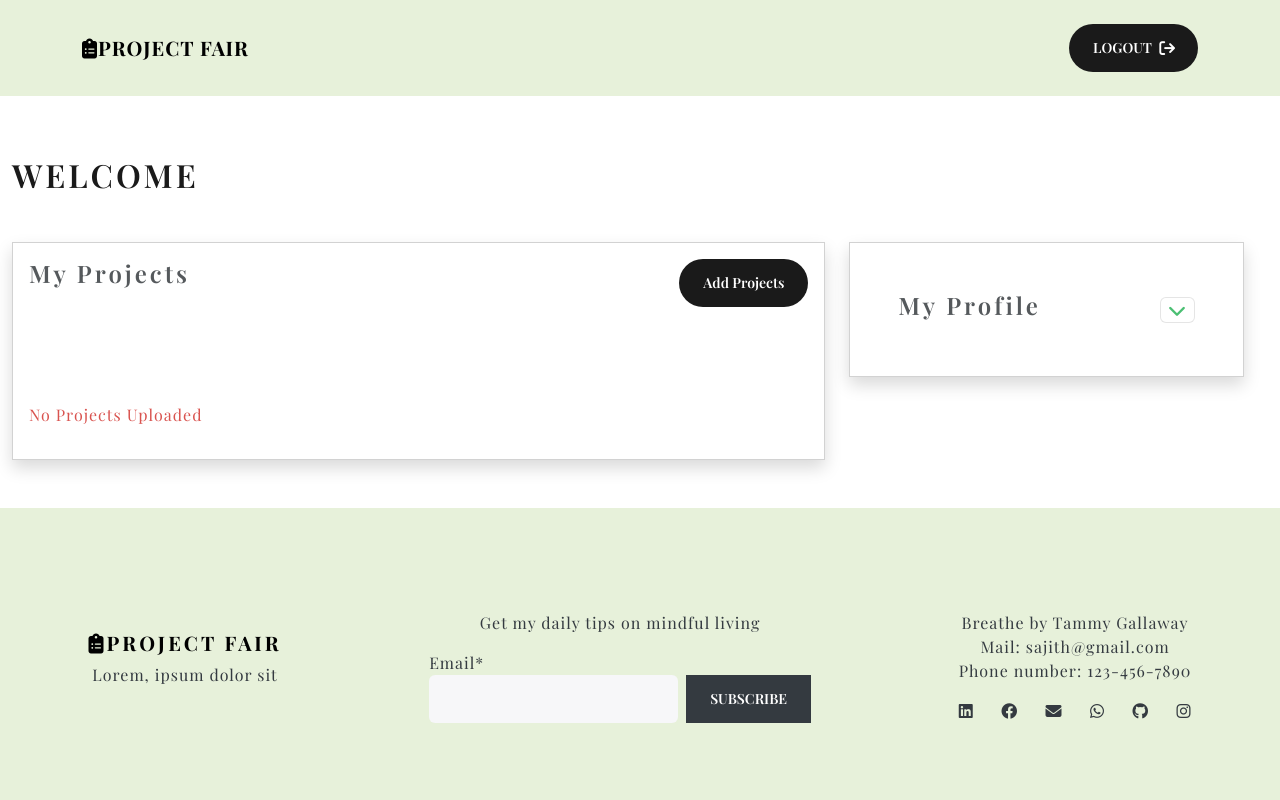
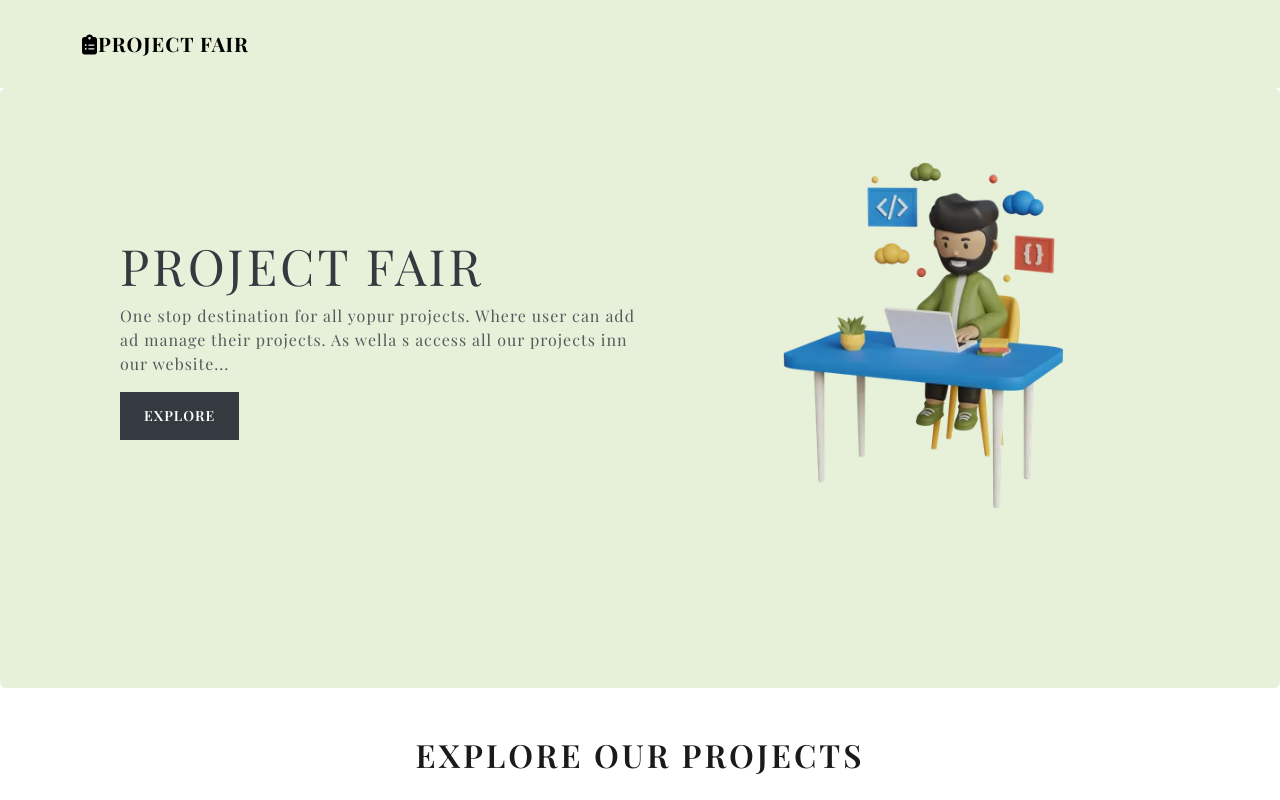
Before and after one commit to Sajith-Kumar-S-B/project-fair-mern, a React (Create React App) app: page /dashboard in a window 1280 px wide. Shown: the top 800 px of the page. Built offline with nearby package versions, Linux system fonts and the light colour scheme; no server answers.

Commit message:
auth_protect_deleteProject

```diff
--- a/src/App.js
+++ b/src/App.js
@@ -8,18 +8,20 @@ import Projects from './Pages/Projects';
 import Footer from './components/Footer';
 import Auth from './components/Auth';
 import AddProjects from './components/AddProjects';
+import { useContext } from 'react';
+import { tokenAuthorisationContext } from './Contexts/TokenAuth';
 
 function App() {
+  const {isAuthorized,setIsAuthorized} = useContext(tokenAuthorisationContext)
   return (
     <div className='app'>
 
     <Routes>
      <Route path={'/'} element={<Home/>} />
-     <Route path={'/dashboard'} element={<DashBoard/>} />
+     <Route path={'/dashboard'} element={isAuthorized?<DashBoard/>:<Home/>} />
      <Route path={'/login'} element={<Auth/>} />
      <Route path={'/register'} element={<Auth register />} />
-     <Route path={'/projects'} element={<Projects/>} />
-     <Route path={'/projects/add'} element={<AddProjects/>} />
+     <Route path={'/projects'} element={isAuthorized? <Projects/>:<Home/>} />
 
 
 
--- /dev/null
+++ b/src/Contexts/TokenAuth.jsx
@@ -0,0 +1,15 @@
+import React, { createContext, useState } from 'react'
+export const tokenAuthorisationContext = createContext()
+
+function TokenAuth({children}) {
+    const [isAuthorized,setIsAuthorized] = useState(false)
+  return (
+    <>
+    <tokenAuthorisationContext.Provider value={{isAuthorized,setIsAuthorized}}>
+        {children}
+    </tokenAuthorisationContext.Provider>
+    </>
+  )
+}
+
+export default TokenAuth
--- a/src/components/Auth.jsx
+++ b/src/components/Auth.jsx
@@ -1,13 +1,14 @@
-import React, { useState } from 'react'
+import React, { useContext, useState } from 'react'
 import login from '../Assets/3d-account-login-and-password-form-page-vector-45098221-removebg-preview.png'
 import { Link, json, useNavigate } from 'react-router-dom'
 import {Button, Form} from 'react-bootstrap';
 import { MDBIcon } from 'mdb-react-ui-kit';
 import { toast } from 'react-toastify';
 import { LoginAPI, registerAPI } from '../services/allAPI';
+import { tokenAuthorisationContext } from '../Contexts/TokenAuth';
 
 function Auth({register}) {
-
+    const {isAuthorized,setIsAuthorized} = useContext(tokenAuthorisationContext)
 const navigate = useNavigate()
   const [userData,setUserData] = useState({
     username:"",email:"",password:""
@@ -61,7 +62,7 @@ const {email,password} = userData
    sessionStorage.setItem("registeredUser",JSON.stringify(result.data.registeredUser))
    sessionStorage.setItem("token",result.data.token)
 
-
+    setIsAuthorized(true)
 
       setUserData({
       email:'',password:''
--- a/src/components/Header.jsx
+++ b/src/components/Header.jsx
@@ -1,9 +1,20 @@
 import { MDBIcon } from 'mdb-react-ui-kit'
-import React from 'react'
-import { Link } from 'react-router-dom'
+import React, { useContext } from 'react'
+import { Link, useNavigate, } from 'react-router-dom'
 import {Navbar,Container, Button} from 'react-bootstrap';
+import { toast } from 'react-toastify';
+import { tokenAuthorisationContext } from '../Contexts/TokenAuth';
 
 function Header({insideDashboard}) {
+  const {isAuthorized,setIsAuthorized} = useContext(tokenAuthorisationContext)
+const navigate = useNavigate()
+  const handleLogout = ()=>{
+    sessionStorage.removeItem("registeredUser")
+    sessionStorage.removeItem("token")
+    setIsAuthorized(false)
+    navigate("/")
+    toast.warning("Logged Out Successfully")
+  }
   return (
     <div style={{width:'100%',backgroundColor:'#e7f1da'}}>
 
@@ -12,7 +23,7 @@ function Header({insideDashboard}) {
         <Navbar.Brand><Link to={'/'} style={{textDecoration:'none',color:'black',fontWeight:'bold'}}>
            <MDBIcon fas icon="clipboard-list" />
       Project Fair</Link></Navbar.Brand>
-      { insideDashboard && <Button  className='fw-bold rounded-5'>Logout<i className="fa-solid fa-arrow-right-from-bracket fa-beat-fade ms-2"></i></Button>}
+      { insideDashboard && <Button onClick={handleLogout}  className='fw-bold rounded-5'>Logout<i className="fa-solid fa-arrow-right-from-bracket fa-beat-fade ms-2"></i></Button>}
         <Navbar.Toggle aria-controls="basic-navbar-nav" />
 
       </Container>
--- a/src/components/MyProfile.jsx
+++ b/src/components/MyProfile.jsx
@@ -4,6 +4,11 @@ import userImg from  '../Assets/147142.png'
 import Collapse from 'react-bootstrap/Collapse';
 function MyProfile() {
   const [open, setOpen] = useState(false);
+  const [profile,setProfile] = useState({
+    profileImage:"",gitHub:"",linkedin:""
+  })
+  const [preview,setPreview] = useState("")
+
   return (
     <div   className='card shadow p-5'>
         <div className='d-flex justify-content-between align-items-center'>
@@ -14,10 +19,10 @@ function MyProfile() {
           <div className='row'>
               <Form className='mb-3 text-center'>
                  <label className='mb-3' htmlFor='profile'>
-                 <input id='profile' style={{display:'none'}} type="file" />
+                 <input  onChange={e=>setProfile({...profile,profileImage:e.target.files[0]})} id='profile' style={{display:'none'}} type="file" />
                  <img className='p-4'  width={'100%'} src={userImg} alt="" />
                  </label>
-              <Form.Control className='mb-3'  type="text" placeholder="GitHub Link" />
+              <Form.Control value={profile.title}  onChange={e=>setProfile({...profile,title:e.target.value})} className='mb-3'  type="text" placeholder="GitHub Link" />
               <Form.Control className='mb-3' type="text" placeholder="Linkedin Link" />
 
               </Form>
--- a/src/components/MyProjects.jsx
+++ b/src/components/MyProjects.jsx
@@ -46,7 +46,7 @@ const {addProjectResponse,setAddProjectResponse} = useContext(addProjectResponse
 
 
     const result = await deleteProjectAPI(id,reqHeader)
-
+console.log(result)
     if(result.status===200){
       // page reload
 
@@ -77,7 +77,7 @@ const {addProjectResponse,setAddProjectResponse} = useContext(addProjectResponse
           <div className='icons ms-auto'>
             <EditProject project={project} />
             <a href={`${project.gitHub}`} target='_blank' className="btn"><i className="fa-brands fa-github"></i></a>
-            <button className="btn"><i className="fa-solid fa-trash"></i></button>
+            <button onClick={()=>handleDelete(project._id)} className="btn"><i className="fa-solid fa-trash"></i></button>
           </div>
         </div> )) :(  <p className='text-danger mt-5'>No Projects Uploaded</p>)
 }
--- a/src/index.js
+++ b/src/index.js
@@ -5,10 +5,11 @@ import App from './App';
 import './bootstrap.min.css';
 import { BrowserRouter } from 'react-router-dom';
 import ContextShare from './Contexts/ContextShare';
+import TokenAuth from './Contexts/TokenAuth';
 
 const root = ReactDOM.createRoot(document.getElementById('root'));
 root.render(
   <React.StrictMode>
- <ContextShare>  <BrowserRouter> <App /></BrowserRouter></ContextShare>
+ <ContextShare> <TokenAuth> <BrowserRouter> <App /></BrowserRouter></TokenAuth></ContextShare>
   </React.StrictMode>
 );
```
